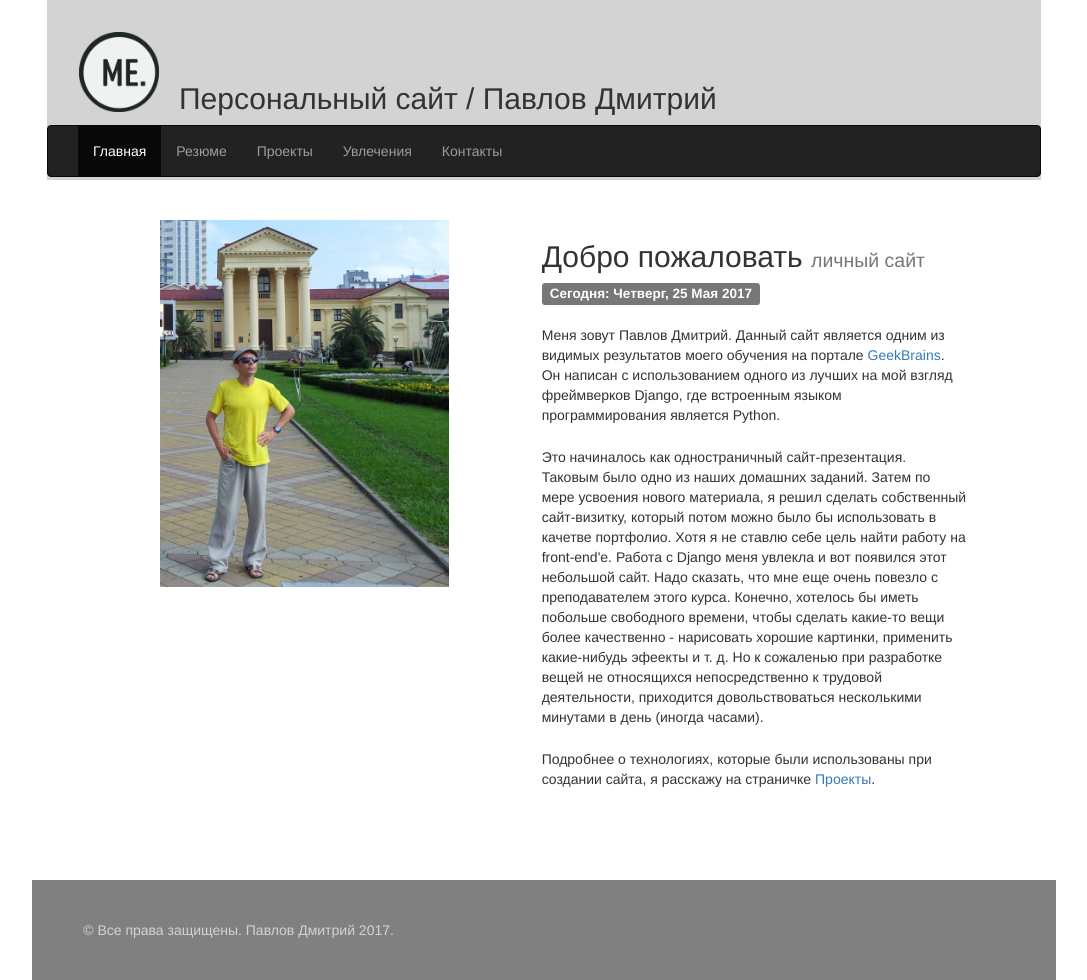
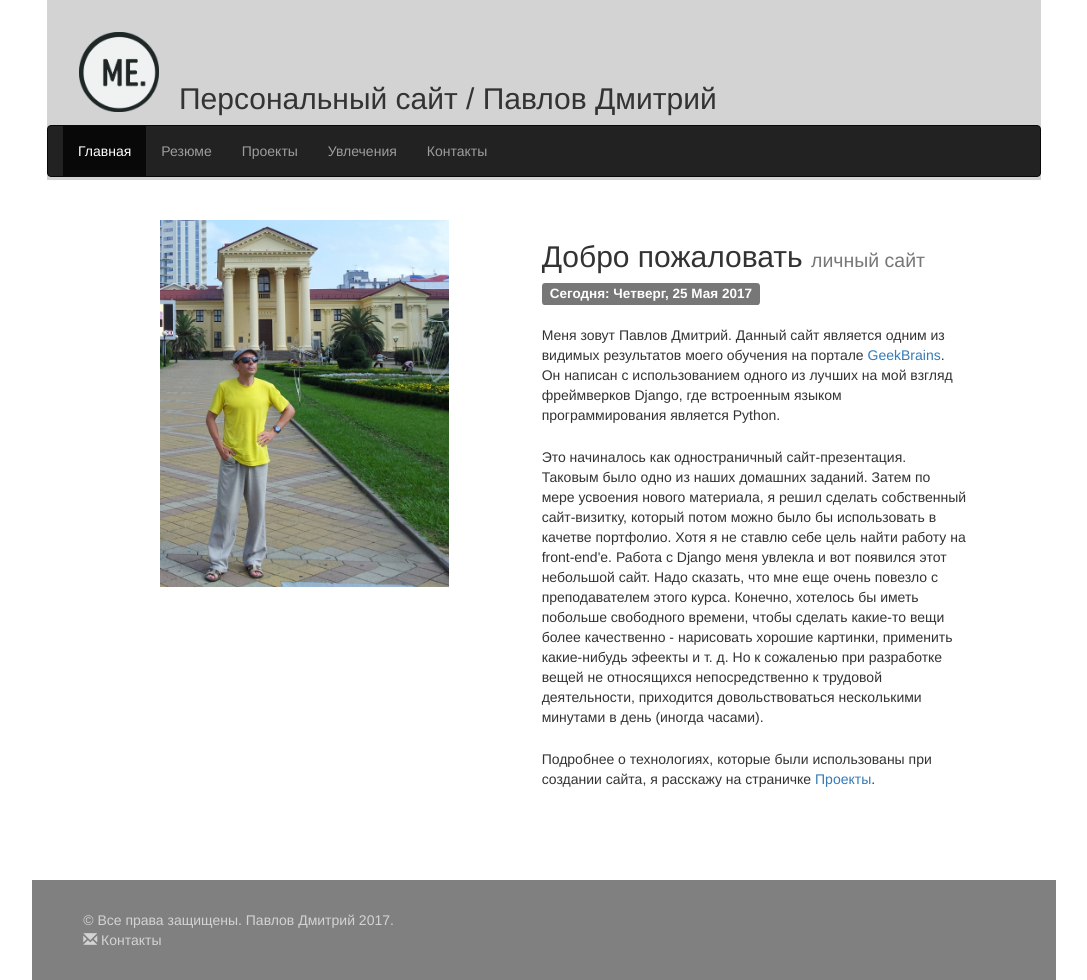
Before and after one commit to dmitry741/django_released, a Django app: page / in a window 1280 px wide. Shown: the whole page, without its empty margins (96-1183 px from the left). Run offline with Django 3.2, Linux system fonts and the light colour scheme; some libraries are stand-ins or nearby versions.

Commit message:
add contact info in footer
ridan

```diff
--- a/first_app_django/static/style.css
+++ b/first_app_django/static/style.css
@@ -134,7 +134,7 @@ html, body {
     background-color: grey;
     width: 80%;
     margin: -100px auto 0;
-    padding-top: 40px;
+    padding-top: 30px;
 }
 
 .newcontainer {
@@ -146,6 +146,15 @@ html, body {
 
 .footer_copy {
     margin-left: 5%;
+    color: lightgrey;
+}
+
+.footer_contacts {
+    margin-left: 5%;
+    color: lightgrey;
+}
+
+.footer_contacts a {
     color: lightgrey;
 }
 
--- a/first_app_django/templates/cv.html
+++ b/first_app_django/templates/cv.html
@@ -91,7 +91,7 @@
             </div>
             <div class="panel-body">
 
-                <p><b><u>2005-{{cur_year}} АО Ридан.</u></b></p>
+                <p><b>2005-{{cur_year}} АО РИДАН.</b></p>
                 <p><b>Должность: </b> C# Разработчик, Team-leader.</p>
                 <p><b>Основные обязанности:</b> Разработка
                     <a href="http://www.ridan.ru/raschet-i-zakaz/raschetnaja_programma_ridan" target="_blank">
@@ -102,7 +102,7 @@
                 <p><b>Основные используемые технологии: </b>C#, ASP.NET, TFS, SQL, Python.
                 </p>
                 <br>
-                <p><b><u>2002-2005 ЗАО Новые Коммуникационные Технологии.</u></b></p>
+                <p><b>2002-2005 ЗАО НОВЫЕ КОММУНИКАЦИОННЫЕ ТЕХНОЛОГИИ.</b></p>
                 <p><b>Должность: </b> С++ Разработчик.</p>
                 <p><b>Основные обязанности:</b> Разработка ActiveX компонентов и конечных приложений для мультимедия на
                     языке С++.
--- a/first_app_django/templates/inc/inc_common_footer.html
+++ b/first_app_django/templates/inc/inc_common_footer.html
@@ -1,3 +1,9 @@
 <div class="footer">
     <div class="footer_copy">&copy Все права защищены. Павлов Дмитрий {{cur_year}}.</div>
+
+    <div class="footer_contacts">
+        <span class="glyphicon glyphicon-envelope" aria-hidden="true"></span>
+        <a href="/contacts">Контакты</a>
+    </div>
+
 </div>
--- a/first_app_django/templates/inc/inc_main_menu.html
+++ b/first_app_django/templates/inc/inc_main_menu.html
@@ -1,7 +1,14 @@
 <nav class="navbar navbar-inverse">
-    <div class="container-fluid">
-        <!-- Collect the nav links, forms, and other content for toggling -->
-        <div class="collapse navbar-collapse">
+    <div class="navbar-header">
+        <button type="button" class="navbar-toggle collapsed" data-toggle="collapse" data-target="#navbar"
+                aria-expanded="false" aria-controls="navbar">
+            <span class="sr-only">Toggle navigation</span>
+            <span class="icon-bar"></span>
+            <span class="icon-bar"></span>
+            <span class="icon-bar"></span>
+        </button>
+    </div>
+    <div id="navbar" class="collapse navbar-collapse">
         <ul class="nav navbar-nav">
             {% for mi in menu_list %}
             {% if mi.active %}
@@ -11,6 +18,5 @@
             {% endif %}
             {% endfor %}
         </ul>
-        </div><!-- /.navbar-collapse -->
-    </div><!-- /.container-fluid -->
+    </div><!--/.nav-collapse -->
 </nav>
--- a/first_app_django/templates/new.html
+++ b/first_app_django/templates/new.html
@@ -42,6 +42,7 @@
             <li class="active"><a href="#">Home</a></li>
             <li><a href="#about">About</a></li>
             <li><a href="#contact">Contact</a></li>
+             <li><a href="#contact">Dfgegerg</a></li>
           </ul>
         </div><!--/.nav-collapse -->
       </div>
--- a/first_app_django/templates/projects.html
+++ b/first_app_django/templates/projects.html
@@ -286,8 +286,8 @@
                 <h3 class="featurette-heading"><a name="ps"></a>Персональный сайт.<span
                         class="text-muted">&nbsp;Павлов Дмитрий.</span></h3>
                 <p><b>Описание.</b>&nbsp;&nbsp;
-                    Как я уже написал в начале, данный сайт явлется результатом моего обучения
-                    професии <a href="https://geekbrains.ru/go/5L8T7y" target="_blank">Программист Python</a>
+                    Как я уже написал в начале, данный сайт является результатом моего обучения
+                    профессии <a href="https://geekbrains.ru/go/5L8T7y" target="_blank">Программист Python</a>
                     на портале GeekBrains. Работа с Django оказалась на редкость увлекательной. А Python оказался очень
                     простым и эффективным языком программирования с низким порогом вхождения. Богатство функционала
                     Django и разнообразие библиотек позволяет быстро разивать сайт. Сейчас мой сайт содержит
```
Lines whose indentation alone changed are shown as unchanged.
